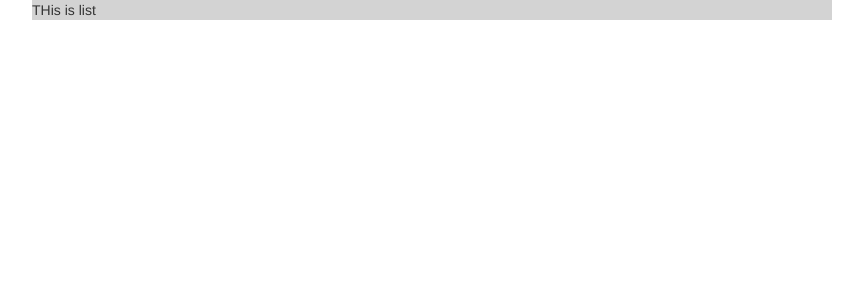
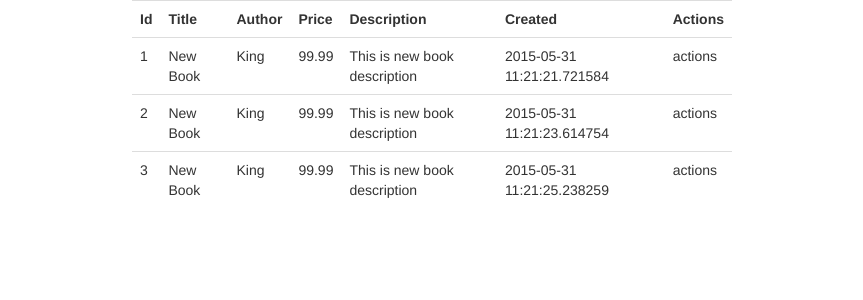
Before and after one commit to petryshend/flaskwebshop, a Flask app: page /list in a window 1280 px wide. Shown: the top 300 px of the page, without its empty margins (208-1071 px from the left). Run offline with Flask 2, Linux system fonts and the light colour scheme; some libraries are stand-ins or nearby versions.

Commit message:
Add page mocks and raw book list table

```diff
--- a/main.py
+++ b/main.py
@@ -17,8 +17,20 @@ def index():
 
 @app.route("/list")
 def list():
+    books = db.query(Book).all()
+    return render_template('list.html', books=books)
 
-    return render_template('list.html')
+@app.route("/new", methods=['GET', 'POST'])
+def newBook():
+    return render_template('new.html')
+
+@app.route("/edit/<int:id>", methods=['GET', 'POST'])
+def editBook(id):
+    return render_template('edit.html', id=id)
+
+@app.route("/delete/<int:id>", methods=['GET', 'POST'])
+def deleteBook(id):
+    return render_template('delete.html', id=id)
 
 
 if __name__ == "__main__":
--- a/static/css/style.css
+++ b/static/css/style.css
@@ -1,5 +1,4 @@
 .content {
-    width: 800px;
+    width: 600px;
     margin: auto;
-    background: lightgray;
 }
--- /dev/null
+++ b/templates/delete.html
@@ -0,0 +1,5 @@
+{% extends 'base.html' %}
+
+{% block body %}
+    You are going to delete book {{ id }}
+{% endblock %}
--- /dev/null
+++ b/templates/edit.html
@@ -0,0 +1,5 @@
+{% extends 'base.html' %}
+
+{% block body %}
+    You are going to edit book {{ id }}
+{% endblock %}
--- a/templates/list.html
+++ b/templates/list.html
@@ -1,5 +1,26 @@
 {% extends 'base.html' %}
 
 {% block body %}
-    THis is list
+    <table class="table">
+        <tr>
+        <th>Id</th>
+        <th>Title</th>
+        <th>Author</th>
+        <th>Price</th>
+        <th>Description</th>
+        <th>Created</th>
+        <th>Actions</th>
+    </tr>
+    {% for book in books %}
+    <tr>
+        <td>{{ book.id }}</td>
+        <td>{{ book.title }}</td>
+        <td>{{ book.author }}</td>
+        <td>{{ book.price|float }}</td>
+        <td>{{ book.description }}</td>
+        <td>{{ book.created }}</td>
+        <td>actions</td>
+    </tr>
+    {% endfor %}
+    </table>
 {% endblock %}
--- /dev/null
+++ b/templates/new.html
@@ -0,0 +1,5 @@
+{% extends 'base.html' %}
+
+{% block body %}
+    Create new book here
+{% endblock %}
```
